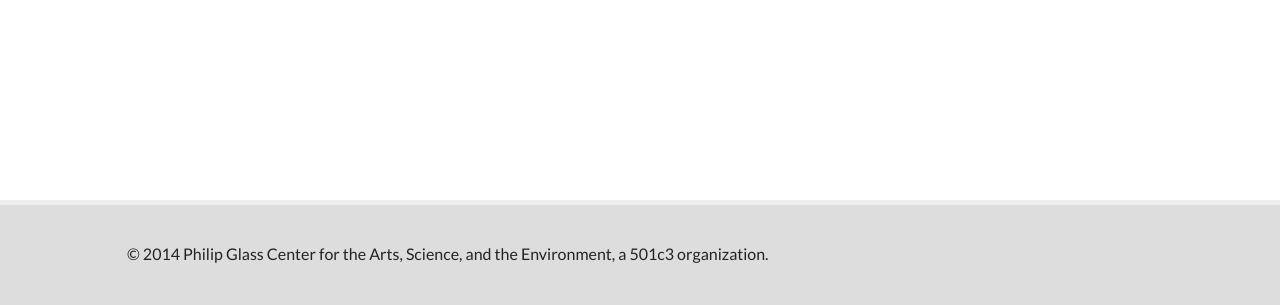
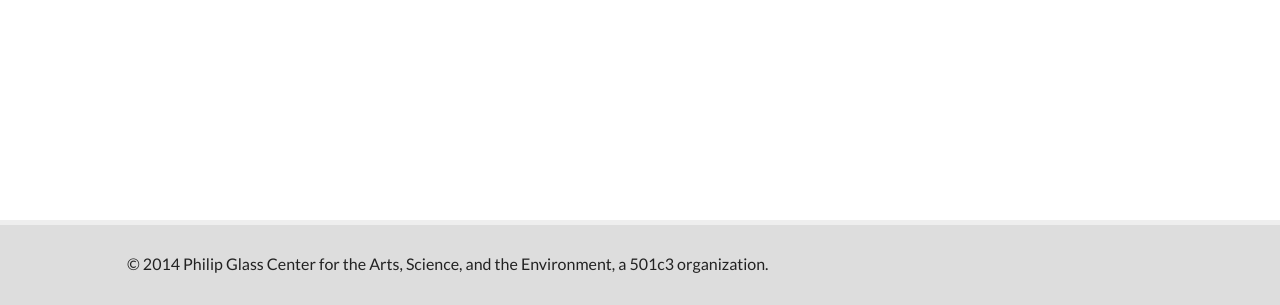
Before and after one commit to Ghan/philipglasscenter, a PHP site: page / in a window 1280 px wide. Shown: the part 495-800 px from the top of the page. Run offline with PHP 8.4, Linux system fonts and the light colour scheme; some libraries are stand-ins or nearby versions.

Commit message:
fixes footer a bit

```diff
--- a/css/main.css
+++ b/css/main.css
@@ -65,7 +65,7 @@ textarea {
 
 body {
     font: 16px/26px 'Lato', Helvetica, Helvetica Neue, Arial;
-    margin: 0 0 100px;
+    margin: 0 0 80px;
 }
 
 h1, h2, h3, h4, h5, nav {
@@ -108,7 +108,7 @@ h1, h2, h3, h4, h5, nav {
     position: absolute;
     left: 0;
     bottom: 0;
-    height: 100px;
+    height: 80px;
     width: 100%;
 }
 
@@ -129,7 +129,7 @@ h1, h2, h3, h4, h5, nav {
 
 .main aside{
     height: 0;
-    padding-bottom: 28.125%;
+    padding-bottom: 56.25%;
     position: relative;
 }
 #youtube-video{
@@ -190,7 +190,7 @@ nav a:hover {
 
 .footer-container footer {
     color: inherit;
-    padding: 20px 0;
+    padding: 10px 0;
 }
 
 /* ===============
@@ -304,6 +304,7 @@ nav a:hover {
     .main aside {
         float: right;
         width: 49%;
+        padding-bottom: 28.125%;
     }
 
     #youtube-video{
```
